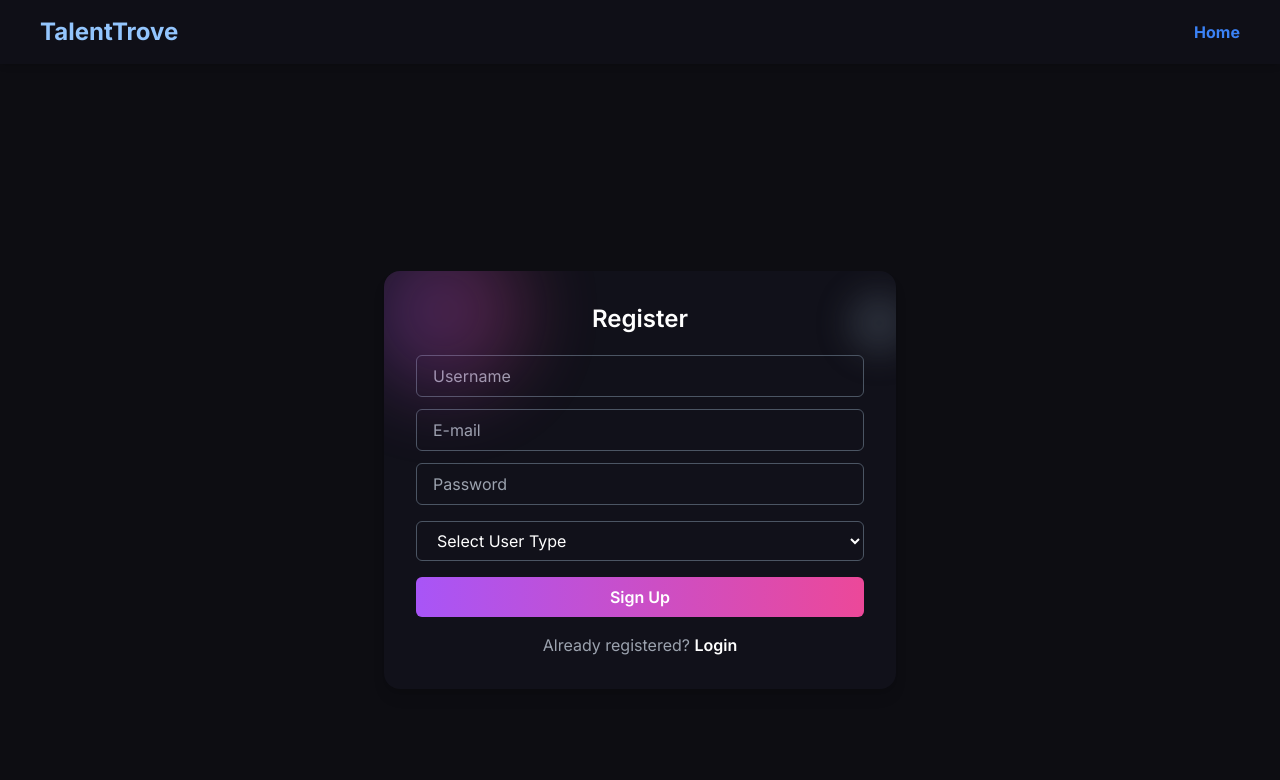
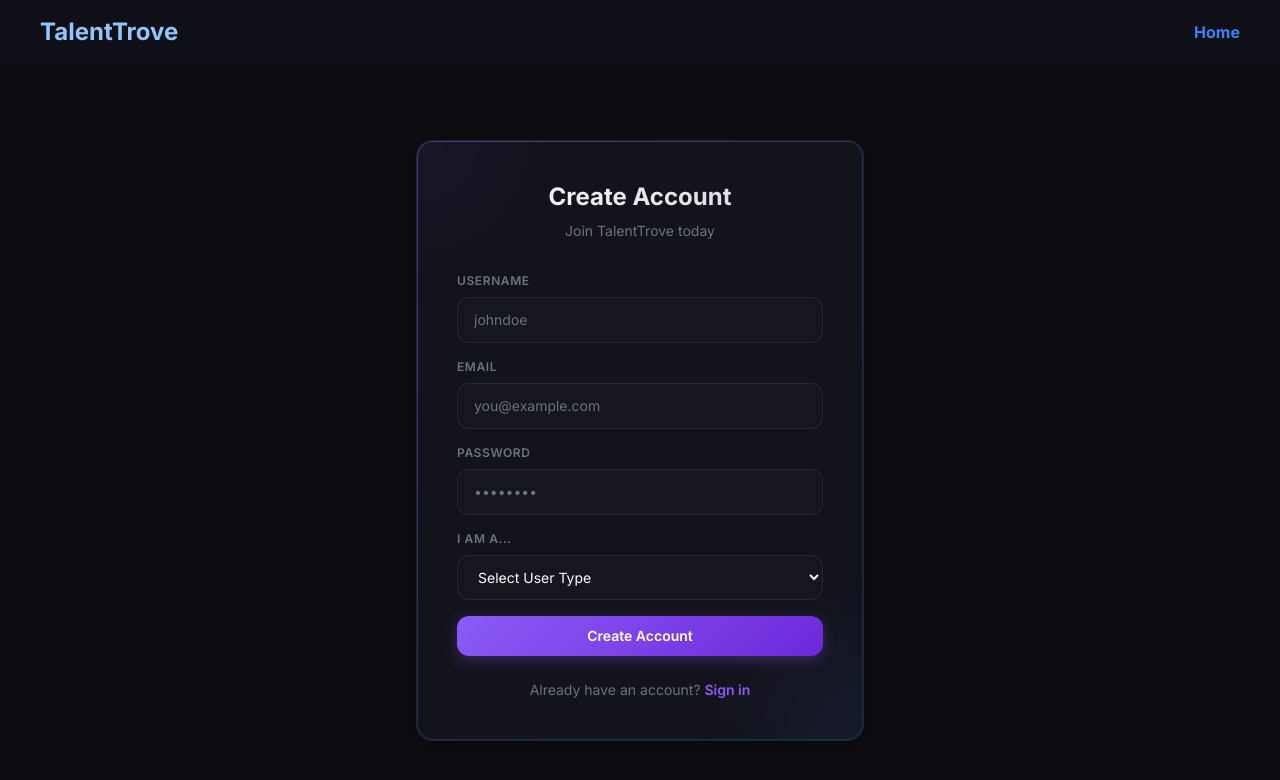
Before and after one commit to Amankumar140/TalentTrove, a React (Vite) app in the folder frontend/client/: page /authenticate in a window 1280 px wide. Both pictures are taken after a click on the element "Create an account". Shown: the top 780 px of the page. Built offline with nearby package versions, Linux system fonts and the light colour scheme; no server answers.

Commit message:
feat: enhance Navbar, Login, and Register with glassmorphism and gradient styling

```diff
--- a/frontend/client/src/components/Login.jsx
+++ b/frontend/client/src/components/Login.jsx
@@ -1,9 +1,6 @@
-
-
 
 import React, { useContext } from "react";
 import { GeneralContext } from "../context/GeneralContext";
-import { FaGoogle } from "react-icons/fa";
 
 const Login = ({ setAuthType }) => {
   const { setEmail, setPassword, login } = useContext(GeneralContext);
@@ -14,53 +11,60 @@ const Login = ({ setAuthType }) => {
   };
 
   return (
-    <div className="flex items-center justify-center min-h-screen bg-[#0d0d12] text-white px-6 sm:px-4">
-      <div className="bg-[#11111a] p-6 sm:p-8 rounded-2xl shadow-lg w-full max-w-sm sm:max-w-md md:max-w-lg relative overflow-hidden">
+      <div className="glass-card gradient-border p-8 sm:p-10 w-full max-w-md relative overflow-hidden animate-scale-in">
+        {/* Background glow */}
+        <div className="absolute -top-20 -left-20 w-40 h-40 bg-accent-purple/20 rounded-full blur-3xl animate-glow-pulse"></div>
+        <div className="absolute -bottom-20 -right-20 w-40 h-40 bg-accent-blue/15 rounded-full blur-3xl animate-glow-pulse" style={{animationDelay: '1.5s'}}></div>
 
-        {/* Floating Gradient Circles */}
-        <div className="absolute top-[-40px] left-[-20px] w-32 h-32 sm:w-40 sm:h-40 bg-gradient-to-r from-purple-500 to-pink-500 rounded-full blur-2xl opacity-30"></div>
-        <div className="absolute top-5 right-[-15px] w-14 h-14 sm:w-16 sm:h-16 bg-gray-600 rounded-full blur-lg opacity-40"></div>
+        {/* Header */}
+        <div className="text-center mb-8 relative z-10">
+          <h2 className="text-2xl font-bold bg-gradient-to-r from-white to-gray-300 bg-clip-text text-transparent">
+            Welcome Back
+          </h2>
+          <p className="text-gray-500 text-sm mt-2">Sign in to your account</p>
+        </div>
 
-        <h2 className="text-xl sm:text-2xl font-semibold text-center mb-5">Sign In</h2>
-
-
-        {/* Email Input */}
+        {/* Form */}
+        <div className="space-y-4 relative z-10">
+          <div>
+            <label className="section-label mb-2 block">Email</label>
             <input
               type="email"
-          placeholder="E-mail"
-          className="w-full px-4 py-2 bg-transparent border border-gray-600 rounded-md focus:outline-none focus:ring-2 focus:ring-purple-500 mb-3 text-sm sm:text-base"
+              placeholder="you@example.com"
+              className="form-input"
               onChange={(e) => setEmail(e.target.value)}
             />
+          </div>
 
-        {/* Password Input */}
+          <div>
+            <label className="section-label mb-2 block">Password</label>
             <input
               type="password"
-          placeholder="Password"
-          className="w-full px-4 py-2 bg-transparent border border-gray-600 rounded-md focus:outline-none focus:ring-2 focus:ring-purple-500 mb-4 text-sm sm:text-base"
+              placeholder="••••••••"
+              className="form-input"
               onChange={(e) => setPassword(e.target.value)}
             />
+          </div>
 
-        {/* Sign In Button */}
           <button
             type="submit"
-          className="w-full bg-gradient-to-r from-purple-500 to-pink-500 hover:opacity-80 transition duration-300 text-white py-2 rounded-md font-semibold text-sm sm:text-base"
+            className="btn-primary w-full mt-2"
             onClick={handleLogin}
           >
             Sign In
           </button>
+        </div>
 
-        {/* Register & Forgot Password Links */}
-        <p className="text-center text-gray-400 mt-4 text-sm sm:text-base">
+        {/* Footer */}
+        <p className="text-center text-gray-500 mt-6 text-sm relative z-10">
           Don't have an account?{" "}
           <span
             onClick={() => setAuthType("register")}
-            className="text-white font-semibold cursor-pointer hover:underline"
+            className="text-accent-purple font-semibold cursor-pointer hover:text-purple-300 transition-colors"
           >
             Create an account
           </span>
         </p>
-
-      </div>
       </div>
   );
 };
--- a/frontend/client/src/components/Register.jsx
+++ b/frontend/client/src/components/Register.jsx
@@ -11,79 +11,83 @@ const Register = ({ setAuthType }) => {
   };
 
   return (
-    <div className="flex items-center justify-center min-h-screen bg-[#0d0d12] text-white px-6 sm:px-4">
-      <div className="bg-[#11111a] p-6 sm:p-8 rounded-2xl shadow-lg w-full max-w-sm sm:max-w-md md:max-w-lg relative overflow-hidden">
-        {/* Floating Gradient Circles */}
-        <div className="absolute top-[-40px] left-[-20px] w-32 h-32 sm:w-40 sm:h-40 bg-gradient-to-r from-purple-500 to-pink-500 rounded-full blur-2xl opacity-30"></div>
-        <div className="absolute top-5 right-[-15px] w-14 h-14 sm:w-16 sm:h-16 bg-gray-600 rounded-full blur-lg opacity-40"></div>
+      <div className="glass-card gradient-border p-8 sm:p-10 w-full max-w-md relative overflow-hidden animate-scale-in">
+        {/* Background glow */}
+        <div className="absolute -top-20 -left-20 w-40 h-40 bg-accent-purple/20 rounded-full blur-3xl animate-glow-pulse"></div>
+        <div className="absolute -bottom-20 -right-20 w-40 h-40 bg-accent-blue/15 rounded-full blur-3xl animate-glow-pulse" style={{animationDelay: '1.5s'}}></div>
 
-        <h2 className="text-xl sm:text-2xl font-semibold text-center mb-5">
-          Register
+        {/* Header */}
+        <div className="text-center mb-8 relative z-10">
+          <h2 className="text-2xl font-bold bg-gradient-to-r from-white to-gray-300 bg-clip-text text-transparent">
+            Create Account
           </h2>
+          <p className="text-gray-500 text-sm mt-2">Join TalentTrove today</p>
+        </div>
 
-        {/* Username Input */}
+        {/* Form */}
+        <div className="space-y-4 relative z-10">
+          <div>
+            <label className="section-label mb-2 block">Username</label>
             <input
               type="text"
-          placeholder="Username"
-          className="w-full px-4 py-2 bg-transparent border border-gray-600 rounded-md focus:outline-none focus:ring-2 focus:ring-purple-500 mb-3 text-sm sm:text-base"
+              placeholder="johndoe"
+              className="form-input"
               onChange={(e) => setUsername(e.target.value)}
             />
+          </div>
 
-        {/* Email Input */}
+          <div>
+            <label className="section-label mb-2 block">Email</label>
             <input
               type="email"
-          placeholder="E-mail"
-          className="w-full px-4 py-2 bg-transparent border border-gray-600 rounded-md focus:outline-none focus:ring-2 focus:ring-purple-500 mb-3 text-sm sm:text-base"
+              placeholder="you@example.com"
+              className="form-input"
               onChange={(e) => setEmail(e.target.value)}
             />
+          </div>
 
-        {/* Password Input */}
+          <div>
+            <label className="section-label mb-2 block">Password</label>
             <input
               type="password"
-          placeholder="Password"
-          className="w-full px-4 py-2 bg-transparent border border-gray-600 rounded-md focus:outline-none focus:ring-2 focus:ring-purple-500 mb-4 text-sm sm:text-base"
+              placeholder="••••••••"
+              className="form-input"
               onChange={(e) => setPassword(e.target.value)}
             />
+          </div>
 
-        {/* User Type Dropdown */}
+          <div>
+            <label className="section-label mb-2 block">I am a...</label>
             <select
-          className="w-full px-4 py-2 bg-transparent border border-gray-600 rounded-md focus:outline-none focus:ring-2 focus:ring-purple-500 mb-4 text-sm sm:text-base"
+              className="form-input cursor-pointer"
               onChange={(e) => setUsertype(e.target.value)}
             >
-          <option value="" className="bg-black text-white">
-            Select User Type
-          </option>
-          <option value="freelancer" className="bg-black text-white">
-            Freelancer
-          </option>
-          <option value="client" className="bg-black text-white">
-            Client
-          </option>
-          <option value="admin" className="bg-black text-white">
-            Admin
-          </option>
+              <option value="" className="bg-surface-200">Select User Type</option>
+              <option value="freelancer" className="bg-surface-200">Freelancer</option>
+              <option value="client" className="bg-surface-200">Client</option>
+              <option value="admin" className="bg-surface-200">Admin</option>
             </select>
+          </div>
 
-        {/* Register Button */}
           <button
             type="submit"
-          className="w-full bg-gradient-to-r from-purple-500 to-pink-500 hover:opacity-80 transition duration-300 text-white py-2 rounded-md font-semibold text-sm sm:text-base"
+            className="btn-primary w-full mt-2"
             onClick={handleRegister}
           >
-          Sign Up
+            Create Account
           </button>
+        </div>
 
-        {/* Switch to Login */}
-        <p className="text-center text-gray-400 mt-4 text-sm sm:text-base">
-          Already registered?{" "}
+        {/* Footer */}
+        <p className="text-center text-gray-500 mt-6 text-sm relative z-10">
+          Already have an account?{" "}
           <span
             onClick={() => setAuthType("login")}
-            className="text-white font-semibold cursor-pointer hover:underline"
+            className="text-accent-purple font-semibold cursor-pointer hover:text-purple-300 transition-colors"
           >
-            Login
+            Sign in
           </span>
         </p>
-      </div>
       </div>
   );
 };
```
Also changed, not shown: frontend/client/src/components/Navbar.jsx (+58 -20 lines). Lines whose indentation alone changed are shown as unchanged.
